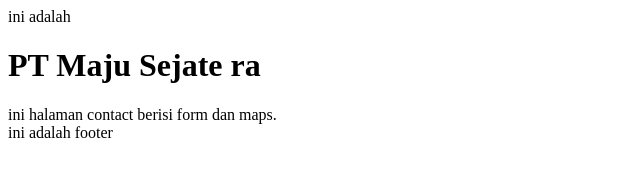
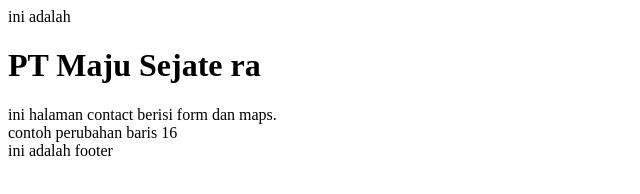
Before and after one commit to nathanroghelio10/CompanyProfile, a plain HTML site: page contact-us.html in a window 1280 px wide. Shown: the whole page, without its empty margins (0-640 px from the left). Drawn offline with Linux system fonts and the light colour scheme.

Commit message:
menambah penjelasan contact us

```diff
--- a/contact-us.html
+++ b/contact-us.html
@@ -12,6 +12,8 @@
 
   <div>ini halaman contact berisi form dan maps.</div>
 
+  <div>contoh perubahan baris 16</div>
+
   <footer>ini adalah footer</footer>
 </body>
 </html>
```
